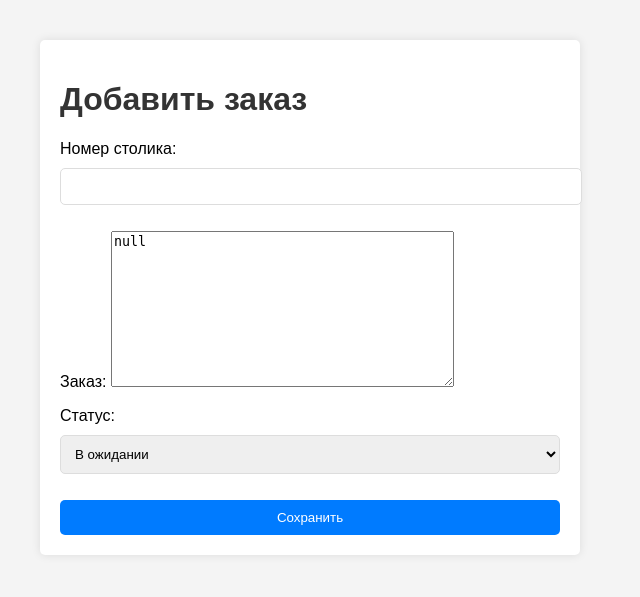
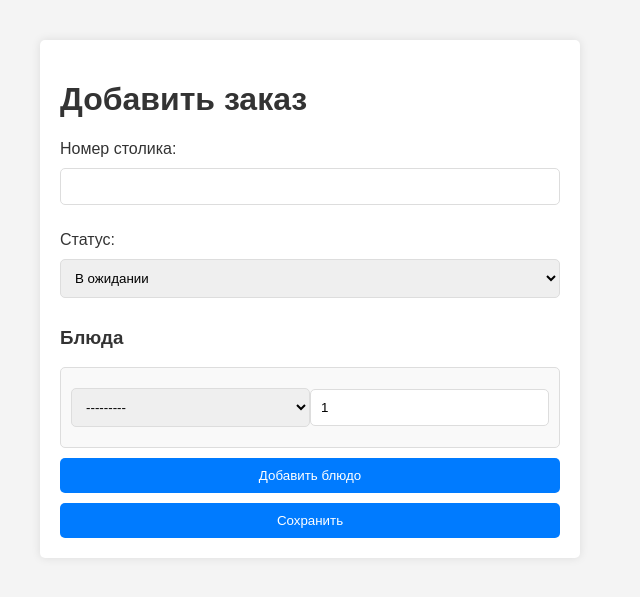
Before and after one commit to Amore52/tech_cafe, a Django app: page /manager/add/ in a window 1280 px wide. Shown: the top 597 px of the page, without its empty margins (330-970 px from the left). Run offline with Django 4.2, Linux system fonts and the light colour scheme; data that the repository does not hold is empty.

Commit message:
update css, hrml. create forms, edit models, views, urls

```diff
--- a/cafe/forms.py
+++ b/cafe/forms.py
@@ -1,8 +1,21 @@
 from django import forms
-from .models import Order
+from .models import Order, OrderItem
 
 
 class OrderForm(forms.ModelForm):
     class Meta:
         model = Order
-        fields = ['table_number', 'items', 'status']
+        fields = ['table_number', 'status']
+
+class OrderItemForm(forms.ModelForm):
+    class Meta:
+        model = OrderItem
+        fields = ['item', 'quantity']
+        labels = {
+            'item': '',
+            'quantity': '',
+        }
+
+OrderItemFormSet = forms.inlineformset_factory(
+    Order, OrderItem, form=OrderItemForm, extra=1
+)
--- a/cafe/models.py
+++ b/cafe/models.py
@@ -1,5 +1,6 @@
 from django.db import models
 from django.utils import timezone
+from django.db.models import F, Sum
 
 
 class Order(models.Model):
@@ -10,18 +11,48 @@
         ('paid', 'Заказ выполнен')
     ]
     table_number = models.IntegerField(verbose_name='Номер столика')
-    items = models.JSONField(verbose_name='Заказ')
-    total_price = models.DecimalField(max_digits=10, decimal_places=2, verbose_name='Сумма заказа')
-    status = models.CharField(max_length=10, choices=STATUS, default='В ожидании', verbose_name='Статус')
+    status = models.CharField(max_length=10, choices=STATUS, default='pending', verbose_name='Статус')
     created_at = models.DateTimeField(auto_now_add=True, verbose_name='Дата и время создания')
     completed_at = models.DateTimeField(null=True, blank=True, verbose_name='Дата и время выполнения')
 
     def __str__(self):
         return f'Заказ №{self.id}'
 
+    @property
+    def total_price(self) -> float:
+        total = self.order_items.aggregate(
+            total=Sum(F('item__price') * F('quantity')))
+        return total['total'] or 0
+
     def save(self, *args, **kwargs):
-
-        self.total_price = sum(item['price'] for item in self.items)
         if self.status == 'paid' and not self.completed_at:
             self.completed_at = timezone.now()
+        elif self.status != 'paid':
+            self.completed_at = None
         super().save(*args, **kwargs)
+
+
+class Item(models.Model):
+    name = models.CharField(max_length=100, verbose_name='Название блюда')
+    price = models.DecimalField(max_digits=10, decimal_places=2, verbose_name='Цена')
+
+    def __str__(self):
+        return self.name
+
+
+class OrderItem(models.Model):
+    order = models.ForeignKey(Order, on_delete=models.CASCADE, related_name='order_items')
+    item = models.ForeignKey(Item, on_delete=models.CASCADE)
+    quantity = models.PositiveIntegerField(default=1)
+
+    def __str__(self):
+        return f"{self.item.name} x {self.quantity}"
+
+    def save(self, *args, **kwargs):
+        super().save(*args, **kwargs)
+        self.order.save()
+
+    def delete(self, *args, **kwargs):
+        order = self.order
+        super().delete(*args, **kwargs)
+        order.save()
--- a/cafe/static/styles.css
+++ b/cafe/static/styles.css
@@ -1,17 +1,28 @@
+:root {
+    --primary-color: #007BFF;
+    --primary-hover-color: #0056b3;
+    --background-color: #f4f4f4;
+    --text-color: #333;
+    --white: #fff;
+    --border-color: #ddd;
+    --hover-background: #f1f1f1;
+}
+
 body {
     font-family: Arial, sans-serif;
-    background-color: #f4f4f4;
+    background-color: var(--background-color);
     margin: 0;
-    padding: 20px;
+    padding: 1.25rem;
+    color: var(--text-color);
 }
 
 h1 {
-    color: #333;
+    color: var(--text-color);
 }
 
 a {
     text-decoration: none;
-    color: #007BFF;
+    color: var(--primary-color);
 }
 
 a:hover {
@@ -21,98 +32,155 @@
 table {
     width: 100%;
     border-collapse: collapse;
-    margin: 20px 0;
-    background-color: #fff;
+    margin: 1.25rem 0;
+    background-color: var(--white);
     box-shadow: 0 0 10px rgba(0, 0, 0, 0.1);
 }
 
 th, td {
-    padding: 12px;
+    padding: 0.75rem;
     text-align: left;
-    border-bottom: 1px solid #ddd;
+    border-bottom: 1px solid var(--border-color);
 }
 
 th {
-    background-color: #007BFF;
-    color: white;
+    background-color: var(--primary-color);
+    color: var(--white);
 }
 
 tr:hover {
-    background-color: #f1f1f1;
+    background-color: var(--hover-background);
 }
 
 .actions a {
-    margin-right: 10px;
+    margin-right: 0.625rem;
 }
 
 .button {
     display: inline-block;
-    padding: 10px 20px;
-    background-color: #007BFF;
-    color: white;
+    padding: 0.625rem 0.9375rem;
+    background-color: var(--primary-color);
+    color: var(--white);
     border: none;
-    border-radius: 5px;
+    border-radius: 0.3125rem;
+    text-decoration: none;
     cursor: pointer;
+    margin-right: 0.625rem;
+    transition: background-color 0.3s ease;
 }
 
 .button:hover {
-    background-color: #0056b3;
+    background-color: var(--primary-hover-color);
 }
 
-
 .form-container {
-    background-color: #fff;
-    padding: 20px;
-    border-radius: 5px;
+    background-color: var(--white);
+    padding: 1.25rem;
+    border-radius: 0.3125rem;
     box-shadow: 0 0 10px rgba(0, 0, 0, 0.1);
-    max-width: 500px;
-    margin: 20px auto;
+    max-width: 31.25rem;
+    margin: 1.25rem auto;
 }
 
-.form-container input, .form-container select {
+.form-container input,
+.form-container select {
     width: 100%;
-    padding: 10px;
-    margin: 10px 0;
-    border: 1px solid #ddd;
-    border-radius: 5px;
+    padding: 0.625rem;
+    margin: 0.625rem 0;
+    border: 1px solid var(--border-color);
+    border-radius: 0.3125rem;
+    box-sizing: border-box;
 }
 
 .form-container button {
+    display: block;
     width: 100%;
-    padding: 10px;
-    background-color: #007BFF;
-    color: white;
+    padding: 0.625rem;
+    background-color: var(--primary-color);
+    color: var(--white);
     border: none;
-    border-radius: 5px;
+    border-radius: 0.3125rem;
     cursor: pointer;
+    margin-bottom: 0.625rem;
+    transition: background-color 0.3s ease;
+}
+
+.form-container button:last-child {
+    margin-bottom: 0;
 }
 
 .form-container button:hover {
-    background-color: #0056b3;
+    background-color: var(--primary-hover-color);
 }
 
 .filters-container {
     display: flex;
     justify-content: flex-end;
-    gap: 10px;
-    margin-bottom: 20px;
+    gap: 0.625rem;
+    margin-bottom: 1.25rem;
 }
 
-.filters-container input[type="text"], .filters-container select {
-    padding: 8px;
-    border: 1px solid #ddd;
-    border-radius: 5px;
+.filters-container input[type="text"],
+.filters-container select {
+    padding: 0.5rem;
+    border: 1px solid var(--border-color);
+    border-radius: 0.3125rem;
 }
 
 .filters-container button {
-    padding: 8px 15px;
-    background-color: #007BFF;
-    color: white;
+    padding: 0.5rem 0.9375rem;
+    background-color: var(--primary-color);
+    color: var(--white);
     border: none;
-    border-radius: 5px;
+    border-radius: 0.3125rem;
+    cursor: pointer;
+    transition: background-color 0.3s ease;
+}
+
+.filters-container button:hover {
+    background-color: var(--primary-hover-color);
+}
+
+.items-list {
+    display: flex;
+    flex-direction: column;
+    gap: 0.625rem;
+    margin: 0.625rem 0;
+}
+
+.item {
+    display: flex;
+    justify-content: space-between;
+    align-items: center;
+    padding: 0.625rem;
+    background-color: #f9f9f9;
+    border: 1px solid var(--border-color);
+    border-radius: 0.3125rem;
+}
+
+.item-name {
+    font-weight: bold;
+    margin-right: 0.625rem;
+}
+
+.item-price {
+    font-size: 0.9em;
+    color: #555;
+    margin-right: 0.625rem;
+}
+
+.item-checkbox {
+    margin-left: 0.625rem;
     cursor: pointer;
 }
 
-.filters-container button:hover {
-    background-color: #0056b3;
+@media (max-width: 768px) {
+    .filters-container {
+        flex-direction: column;
+    }
+
+    .button {
+        width: 100%;
+        margin-bottom: 0.625rem;
+    }
 }
--- a/cafe/views.py
+++ b/cafe/views.py
@@ -1,21 +1,18 @@
-from django.db.models import Sum
 from django.shortcuts import render, get_object_or_404, redirect
 from django.utils import timezone
 from .models import Order
-from .forms import OrderForm
+from .forms import OrderForm, OrderItemFormSet
 
 
 def order_list(request):
     query = request.GET.get('query')
     status_filter = request.GET.get('status')
-
     orders = Order.objects.all()
     if query:
         orders = orders.filter(table_number__icontains=query)
     if status_filter:
         orders = orders.filter(status=status_filter)
     status_choices = Order.STATUS
-
     return render(request, 'order_list.html', {
         'orders': orders,
         'status_choices': status_choices,
@@ -25,27 +22,42 @@
 def add_order(request):
     if request.method == 'POST':
         form = OrderForm(request.POST)
-        if form.is_valid():
+        order_item_formset = OrderItemFormSet(request.POST)
+
+        if form.is_valid() and order_item_formset.is_valid():
             order = form.save(commit=False)
             order.save()
+            order_item_formset.instance = order
+            order_item_formset.save()
+
             return redirect('order_list')
     else:
         form = OrderForm()
-    return render(request, 'add_order.html', {'form': form})
+        order_item_formset = OrderItemFormSet()
+
+    return render(request, 'add_order.html', {
+        'form': form,
+        'order_item_formset': order_item_formset,
+    })
 
 
 def edit_order(request, order_id):
     order = get_object_or_404(Order, id=order_id)
     if request.method == 'POST':
         form = OrderForm(request.POST, instance=order)
-        if form.is_valid():
-            order = form.save(commit=False)
-            order.total_price = sum(item['price'] for item in order.items)
-            order.save()
+        order_item_formset = OrderItemFormSet(request.POST, instance=order)
+        if form.is_valid() and order_item_formset.is_valid():
+            form.save()
+            order_item_formset.save()
             return redirect('order_list')
     else:
         form = OrderForm(instance=order)
-    return render(request, 'edit_order.html', {'form': form})
+        order_item_formset = OrderItemFormSet(instance=order)
+
+    return render(request, 'edit_order.html', {
+        'form': form,
+        'order_item_formset': order_item_formset,
+    })
 
 
 def delete_order(request, order_id):
@@ -60,7 +72,10 @@
         status='paid',
         completed_at__date=today
     )
-    total_revenue = orders_today.aggregate(total=Sum('total_price'))['total'] or 0
+    total_revenue = 0
+    for order in orders_today:
+        total_revenue += order.total_price
+
     return render(request, 'revenue.html', {
         'total_revenue': total_revenue,
         'today': today,
--- a/cafe_settings/urls.py
+++ b/cafe_settings/urls.py
@@ -1,5 +1,6 @@
 from django.contrib import admin
 from django.urls import path, include
+
 
 
 urlpatterns = [
--- a/templates/add_order.html
+++ b/templates/add_order.html
@@ -6,6 +6,29 @@
     <meta name="viewport" content="width=device-width, initial-scale=1.0">
     <title>Добавить заказ</title>
     <link rel="stylesheet" href="{% static 'styles.css' %}">
+    <script>
+        document.addEventListener('DOMContentLoaded', function() {
+            const addButton = document.createElement('button');
+            addButton.type = 'button';
+            addButton.innerText = 'Добавить блюдо';
+            addButton.classList.add('add-item-button');
+
+            const itemsList = document.querySelector('.items-list');
+            const totalForms = document.getElementById('id_order_items-TOTAL_FORMS');
+
+            addButton.addEventListener('click', function() {
+                const formCount = parseInt(totalForms.value);
+                const newForm = itemsList.querySelector('.item').cloneNode(true);
+                const newFormHtml = newForm.innerHTML.replace(/order_items-\d+/g, `order_items-${formCount}`);
+
+                newForm.innerHTML = newFormHtml;
+                itemsList.appendChild(newForm);
+                totalForms.value = formCount + 1;
+            });
+
+            itemsList.parentNode.insertBefore(addButton, itemsList.nextSibling);
+        });
+</script>
 </head>
 <body>
     <div class="form-container">
@@ -13,7 +36,18 @@
         <form method="post">
             {% csrf_token %}
             {{ form.as_p }}
-            <button type="submit" class="button">Сохранить</button>
+
+            <h3>Блюда</h3>
+            {{ order_item_formset.management_form }}
+            <div class="items-list">
+                {% for form in order_item_formset %}
+                <div class="item">
+                    {{ form.item }}
+                    {{ form.quantity }}
+                </div>
+                {% endfor %}
+            </div>
+            <button type="submit">Сохранить</button>
         </form>
     </div>
 </body>
```
Also changed, not shown: cafe/admin.py (+9 -1 lines), templates/edit_order.html (+34 -1 lines), templates/order_list.html (+7 -8 lines).
